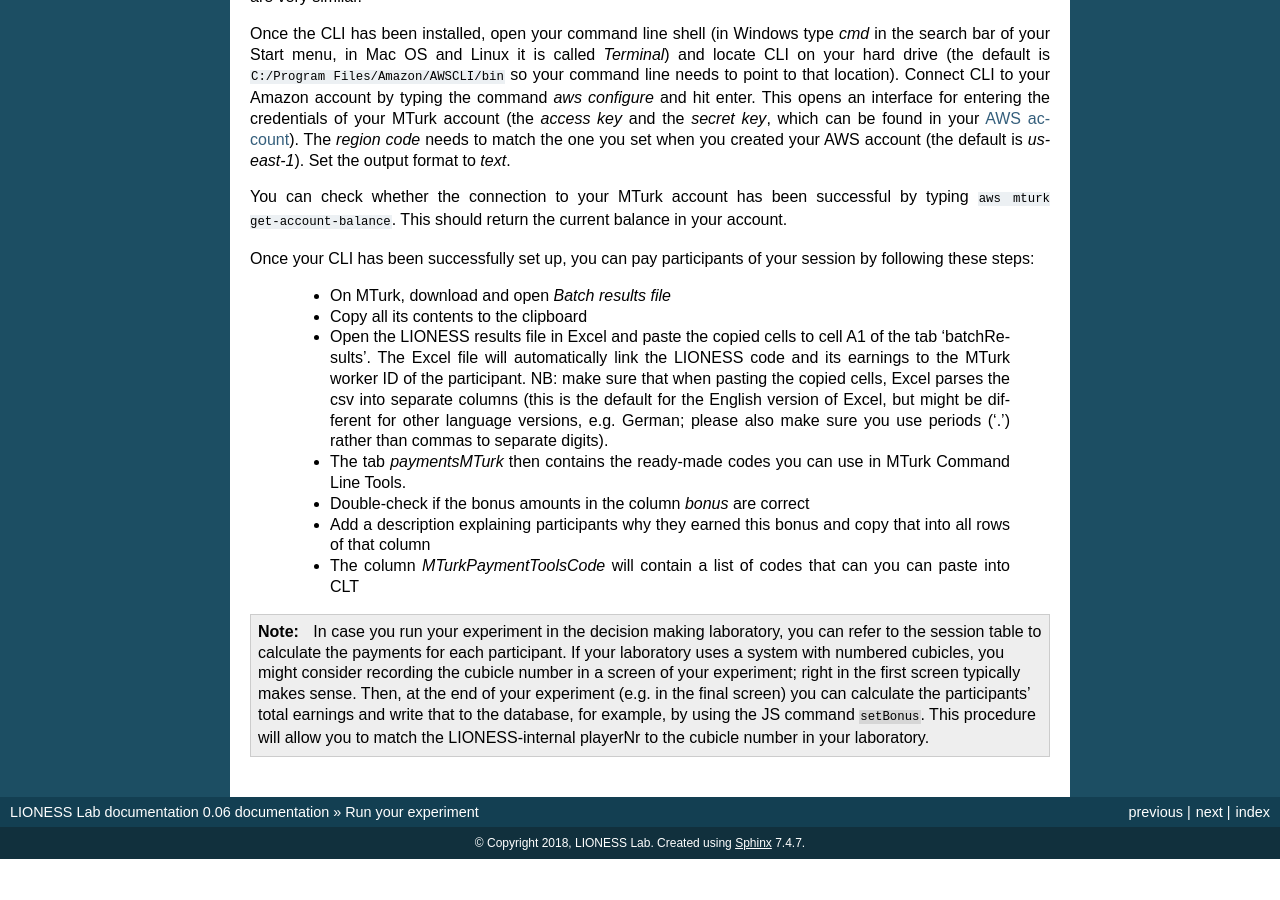
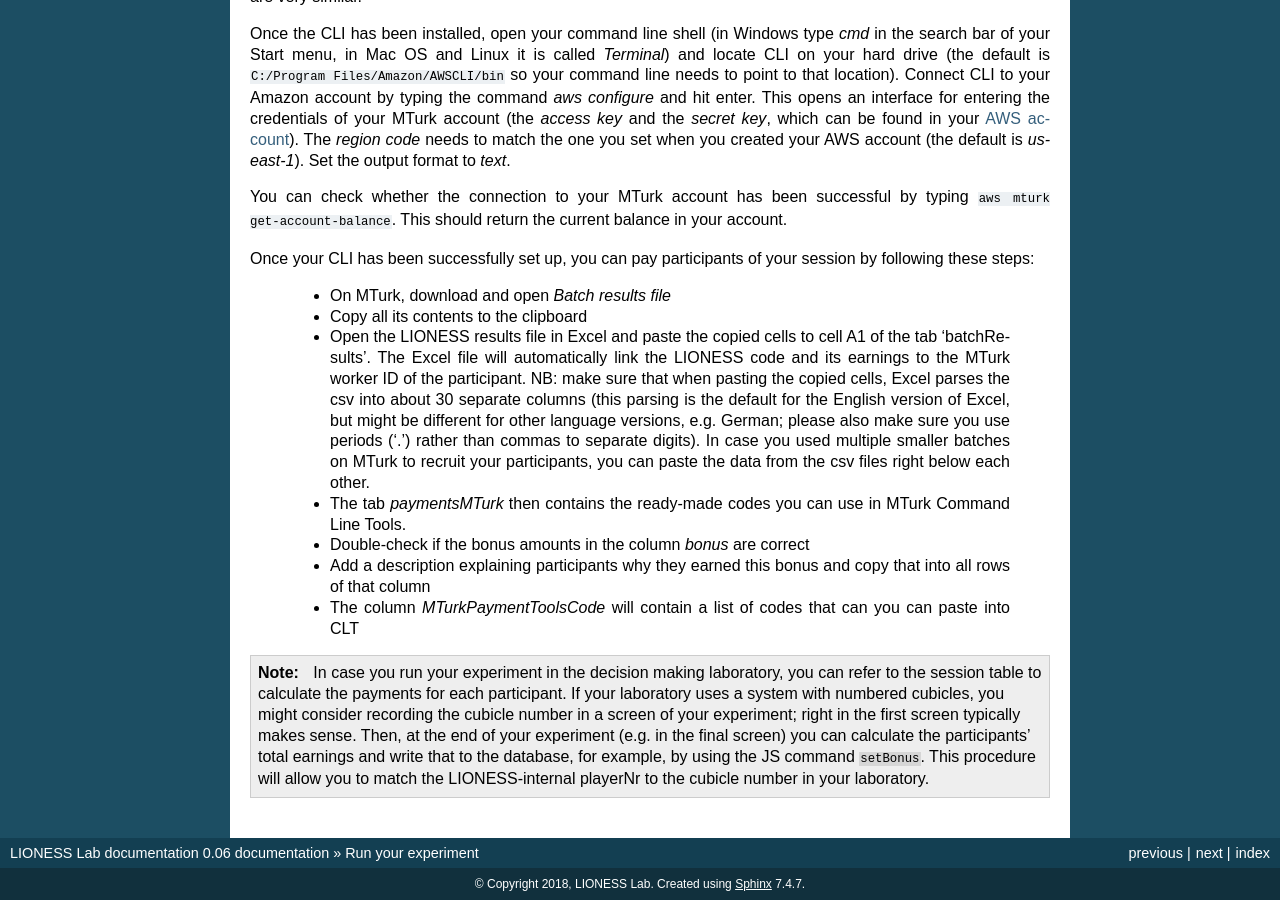
Before and after one commit to marcusgia2505/LIONESS_doc, a Sphinx documentation site: the page built from docs/0304_run.rst, in a window 1280 px wide and 900 px high, scrolled down 1418 px. Built offline with Sphinx 7.4.7, drawn with Linux system fonts in a browser that asks for light colours; before the commit the page ends 2277 px from its top, so only the background shows below that.

Commit message:
Update 0304_run.rst

```diff
--- a/docs/0304_run.rst
+++ b/docs/0304_run.rst
@@ -53,7 +53,7 @@ Once your CLI has been successfully set up, you can pay participants of your ses
 
  - On MTurk, download and open *Batch results file*
  - Copy all its contents to the clipboard
- - Open the LIONESS results file in Excel and paste the copied cells to cell A1 of the tab ‘batchResults’. The Excel file will automatically link the LIONESS code and its earnings to the MTurk worker ID of the participant. NB: make sure that when pasting the copied cells, Excel parses the csv into separate columns (this is the default for the English version of Excel, but might be different for other language versions, e.g. German; please also make sure you use periods ('.') rather than commas to separate digits).
+ - Open the LIONESS results file in Excel and paste the copied cells to cell A1 of the tab ‘batchResults’. The Excel file will automatically link the LIONESS code and its earnings to the MTurk worker ID of the participant. NB: make sure that when pasting the copied cells, Excel parses the csv into about 30 separate columns (this parsing is the default for the English version of Excel, but might be different for other language versions, e.g. German; please also make sure you use periods ('.') rather than commas to separate digits). In case you used multiple smaller batches on MTurk to recruit your participants, you can paste the data from the csv files right below each other.
  - The tab *paymentsMTurk* then contains the ready-made codes you can use in MTurk Command Line Tools.
  - Double-check if the bonus amounts in the column *bonus* are correct
  - Add a description explaining participants why they earned this bonus and copy that into all rows of that column
```
